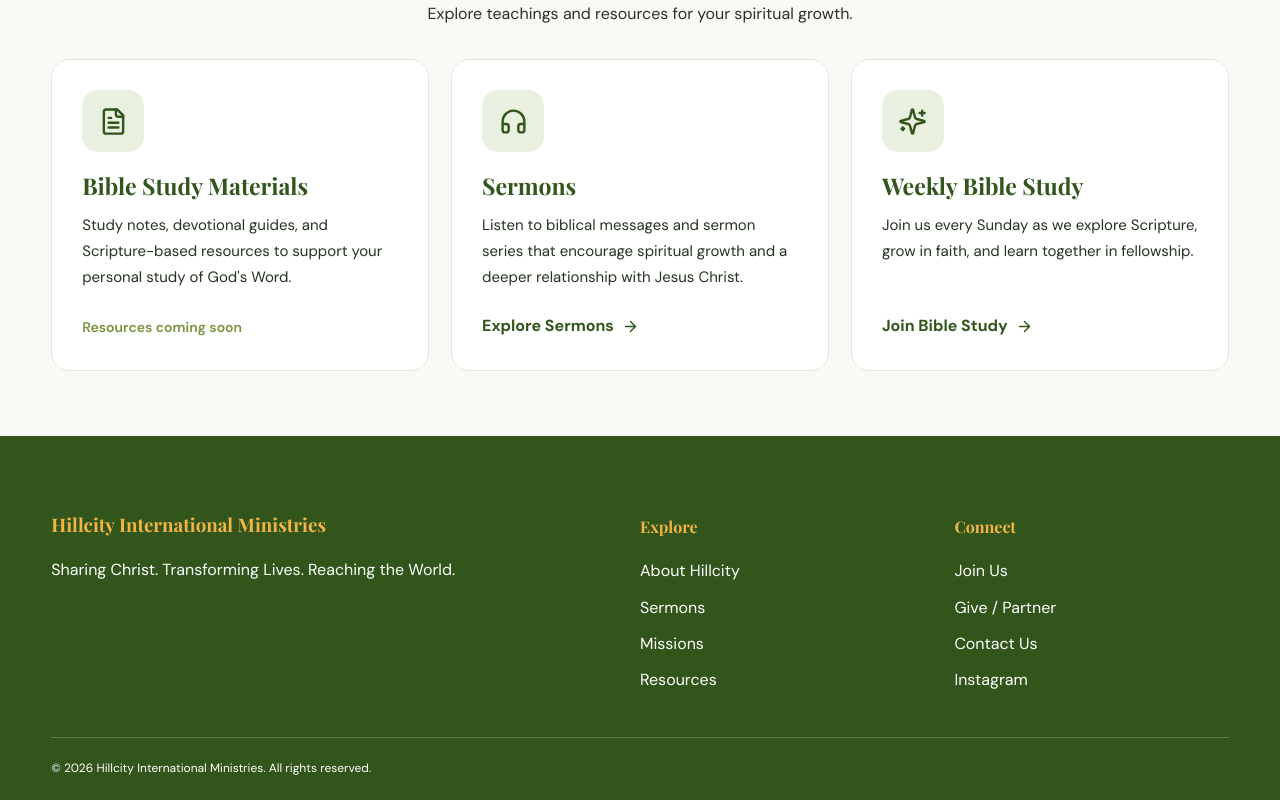
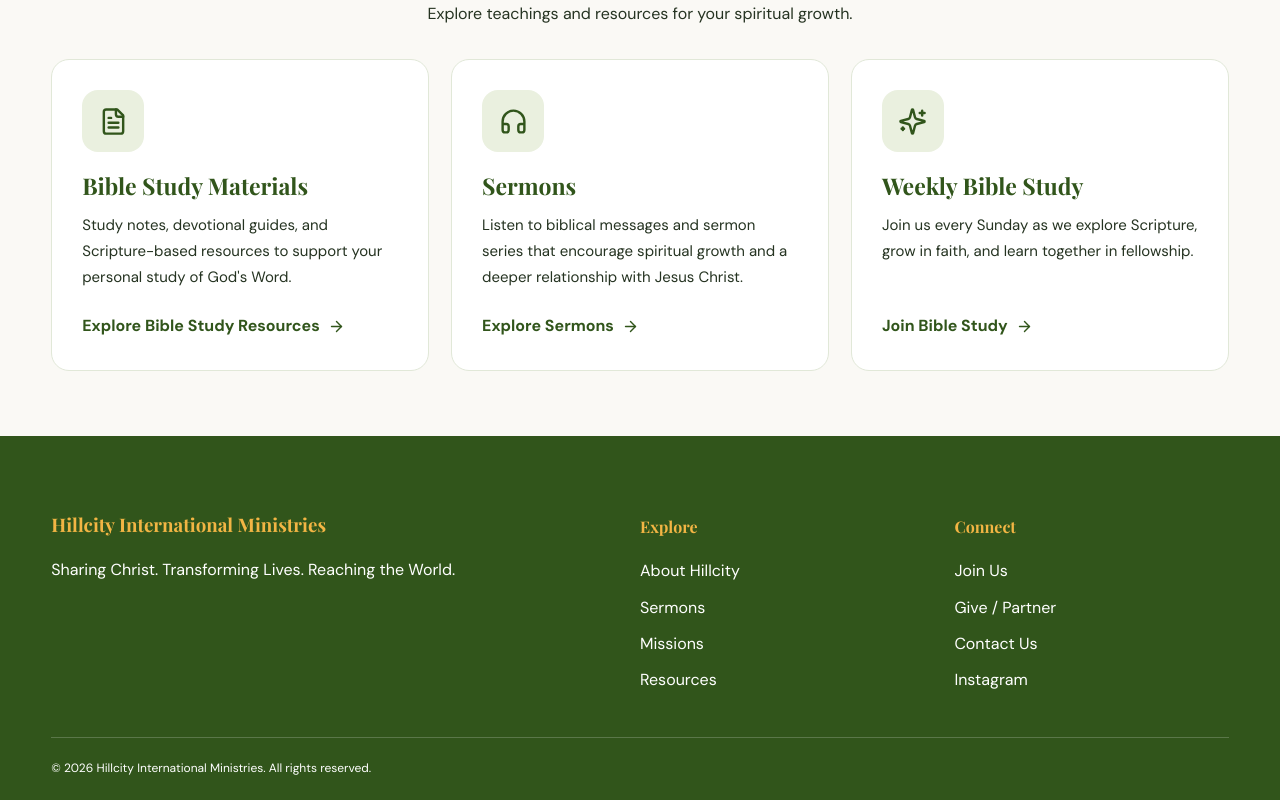
Before and after one commit to MarkWillows/hillcity-ministries-web, a Next.js app: page /resources in a window 1280 px wide. Shown: the part 1247-2047 px from the top of the page. Built offline with nearby package versions, Linux system fonts and the light colour scheme.

Commit message:
Update page.jsx

```diff
--- a/app/resources/page.jsx
+++ b/app/resources/page.jsx
@@ -138,9 +138,13 @@ export default function ResourcesPage() {
                 your personal study of God's Word.
               </p>
 
-              <span className="resources-coming-soon">
-                Resources coming soon
-              </span>
+<Link
+  href="/resources/bible-study"
+  className="resources-card-link"
+>
+  Explore Bible Study Resources
+  <ArrowRight size={17} />
+</Link>
             </article>
 
             <article className="resources-card">
```
